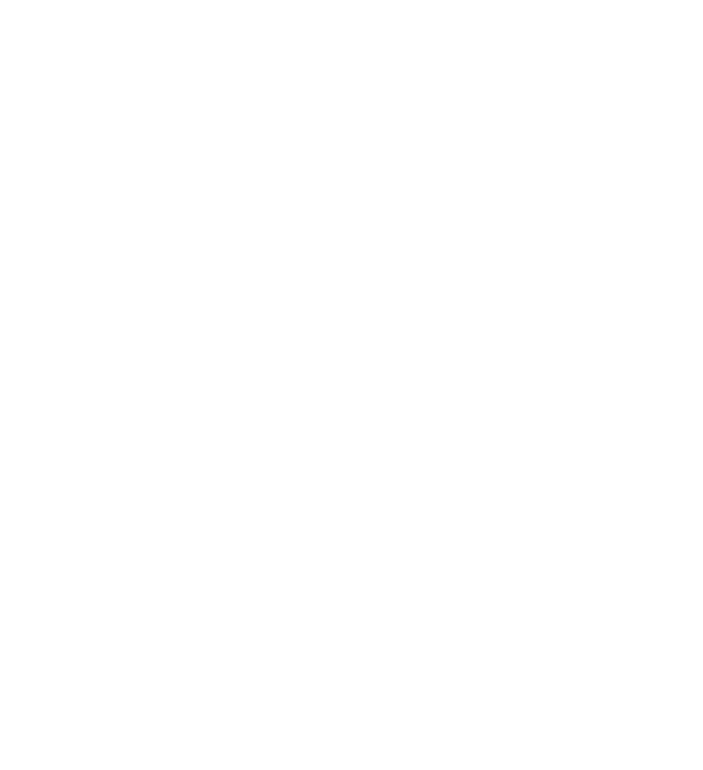
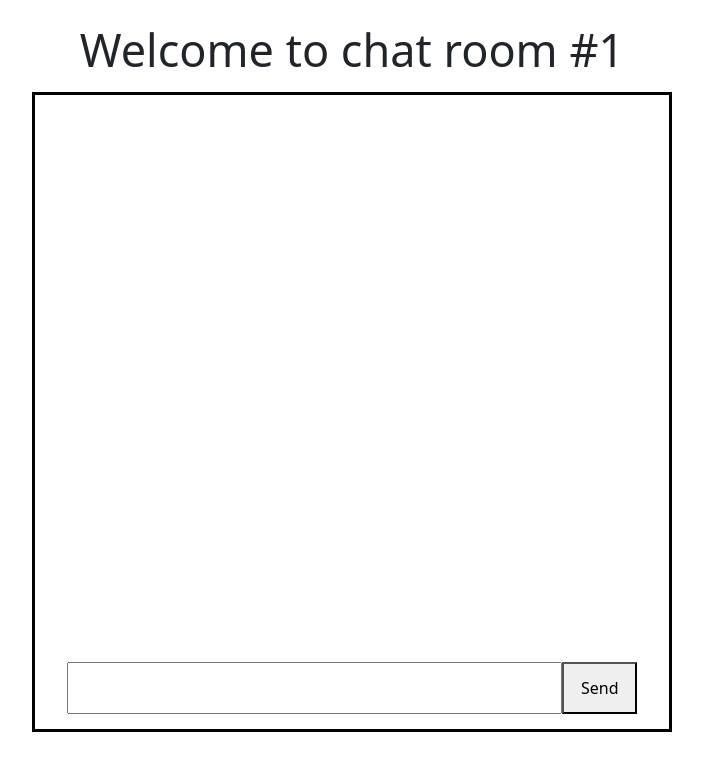
Before and after one commit to benthere914/chatApplication, a React (Create React App) app: page /chatRoom/1 in a window 1280 px wide. Shown: the top 770 px of the page, without its empty margins (288-991 px from the left). Built offline with nearby package versions, Linux system fonts and the light colour scheme; the HTML template or start-up script is replaced by a standard one.

Commit message:
basic style and structure for messages page

```diff
--- a/src/App.js
+++ b/src/App.js
@@ -1,13 +1,19 @@
 import React from 'react';
+import { useState } from 'react';
 import { BrowserRouter, Route, Switch } from 'react-router-dom';
+import Chat from './components/chat';
 import Home from './components/home'
 require('dotenv').config();
 function App() {
+    const [name, setName] = useState('')
 	return (
 		<BrowserRouter>
 			<Switch>
                 <Route path='/' exact={true}>
-                    <Home/>
+                    <Home name={name} setName={setName}/>
+                </Route>
+                <Route path='/chatRoom/:chatRoomId'>
+                    <Chat name={name}/>
                 </Route>
 			</Switch>
 		</BrowserRouter>
--- /dev/null
+++ b/src/components/chat/index.css
@@ -0,0 +1,72 @@
+.chatRoomTitle{
+    font-size: 45px;
+    text-align: center;
+    position: relative;
+    top: 2vh;
+}
+
+div.messageBoard{
+    border: solid black;
+    width: 50vw;
+    height: 80vh;
+    position: relative;
+    top: 1vh;
+    left: 25vw;
+    display: flex;
+    flex-direction: column;
+    align-items: center;
+
+}
+
+.sendMessage{
+    /* border: solid black; */
+    position: absolute;
+    bottom: 0;
+    width: 90%;
+    display: flex;
+    justify-content: space-around;
+    margin-bottom: 15px;
+}
+
+.sendMessage input{
+    font-size: 25px;
+    width: 700px;
+    padding: 5px;
+}
+
+.sendMessage button{
+    width: 100px;
+}
+
+
+.yourMessage{
+    width: 350px;
+    position: absolute;
+    left: 0;
+    display: flex;
+    align-items: center;
+
+}
+
+.myMessage{
+    width: 350px;
+    position: absolute;
+    right: 0;
+    display: flex;
+    align-items: center;
+    flex-direction: row-reverse;
+}
+
+.messageAuthor{
+    border-radius: 50%;
+    color: white;
+    background-color: purple;
+    font-size: 25px;
+    padding: 10px;
+    margin: 10px;
+}
+
+.messageText{
+    font-size: 35px;
+    margin: 10px;
+}
--- /dev/null
+++ b/src/components/chat/index.js
@@ -0,0 +1,34 @@
+import './index.css'
+import { useParams } from "react-router-dom/cjs/react-router-dom.min"
+import { useState } from 'react'
+
+const Chat = ({name, authorId}) => {
+    const params = useParams()
+    const [newMessage, setNewMessage] = useState('')
+    const [messages, setMessages] = useState([])
+    const sendMessageHandler = () => {
+
+    }
+    return (
+        <>
+            <p className='chatRoomTitle'>{`Welcome ${name} to chat room #${params?.chatRoomId}`}</p>
+            <div className='messageBoard'>
+
+                <div className="messages">
+                    {messages?.map((message) => (
+                        <div className={authorId === message?.authorId?'myMessage':'yourMessage'}>
+                            <p className='messageAuthor'>{message?.name !== ''?message?.name.slice(0, 10): '??'}</p>
+                            <p className='messageText'>{message?.message}</p>
+                        </div>
+                    ))}
+                </div>
+                <div className='sendMessage'>
+                    <input value={newMessage} onChange={(e) => {setNewMessage(e.target.value)}}/>
+                    <button onClick={() => {sendMessageHandler()}}>Send</button>
+                </div>
+            </div>
+        </>
+    )
+}
+
+export default Chat
--- a/src/components/home/index.js
+++ b/src/components/home/index.js
@@ -1,10 +1,11 @@
 import { useState } from 'react'
+import { useHistory } from 'react-router-dom/cjs/react-router-dom.min';
 import './index.css'
 
-const Home = () => {
-    const [name, setName] = useState('')
+const Home = ({name, setName}) => {
     const numbers = [];
     const [buttonNumber, setButtonNumber] = useState(0)
+    const history = useHistory()
     for (let i = 1; i <= 5; i++){
         numbers.push(i);
     }
@@ -19,7 +20,7 @@
                     <div className='rooms'>
                         {numbers?.map((number) => <button onClick={() => {setButtonNumber(number)}} style={number === buttonNumber?{color: 'white', backgroundColor: 'black'}:null}>{`Room #${number}`}</button>)}
                     </div>
-                    <button className='joinRoom'>Join Room</button>
+                    <button className='joinRoom' onClick={() => {history.push(`/chatRoom/${buttonNumber}`)}}>Join Room</button>
                 </div>
             </div>
         </>
```
